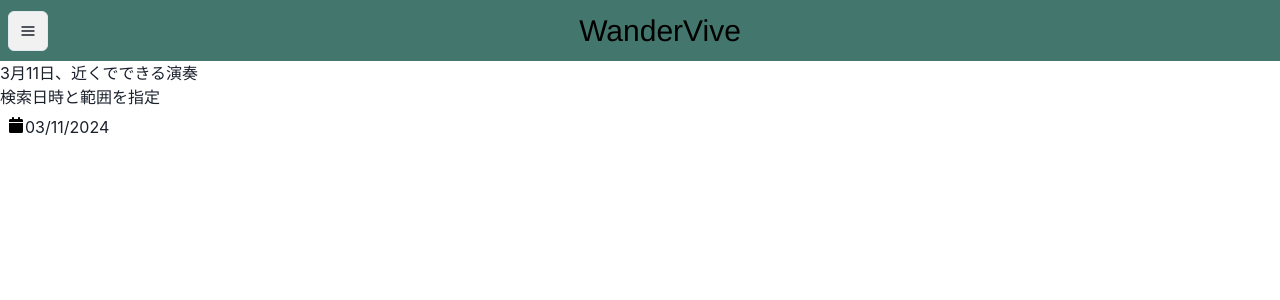
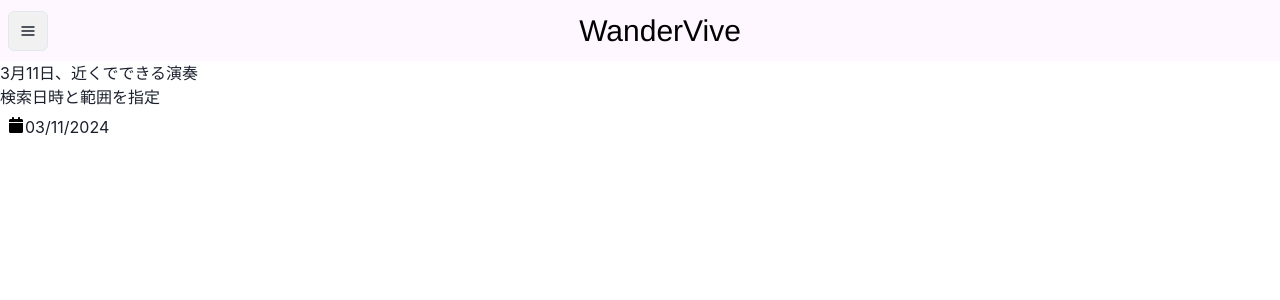
Before and after one commit to sekibuuun/WanderVive_front, a React (Vite) app: page / in a window 1280 px wide. Shown: the top 300 px of the page. Built offline with nearby package versions, Linux system fonts and the light colour scheme.

Commit message:
fix: mainとmerge

```diff
--- a/src/components/header.jsx
+++ b/src/components/header.jsx
@@ -1,4 +1,4 @@
-import style from '../styles/header.module.css';
+import style from '../styles/header.module.scss';
 import Hamburger from './hamburger';
 
 function Header() {
--- a/src/styles/hamburger.module.css
+++ /dev/null
@@ -1,9 +0,0 @@
-.hamburger{
-background-color: #f1f1f1;
-}
-
-.lemon{
-    font-family:'Franklin Gothic Medium', 'Arial Narrow', Arial, sans-serif;
-    font-size: 17px;
-    font-weight: 100px;
-}
--- /dev/null
+++ b/src/styles/hamburger.module.scss
@@ -0,0 +1,11 @@
+@import './reset.scss';
+
+.hamburger {
+  background-color: #f1f1f1;
+}
+
+.lemon {
+  font-family: 'Franklin Gothic Medium', 'Arial Narrow', Arial, sans-serif;
+  font-size: 17px;
+  font-weight: 100px;
+}
--- a/src/styles/header.module.css
+++ b/src/styles/header.module.scss
@@ -1,11 +1,13 @@
+@import './reset.scss';
+
 .header {
   display: flex;
   width: 100%;
   padding: 8px;
   display: flex;
   align-items: center;
-  background-color: #43766C;
-  font-family:'Franklin Gothic Medium', 'Arial Narrow', Arial, sans-serif;
+  background-color: #fef7ff;
+  font-family: 'Franklin Gothic Medium', 'Arial Narrow', Arial, sans-serif;
   /* margin: left 20%; */
 }
 
@@ -14,5 +16,4 @@
   width: 100%;
   text-align: center;
   color: black;
-
 }
```
Also changed, not shown: src/components/hamburger.jsx (+9 -3 lines).
